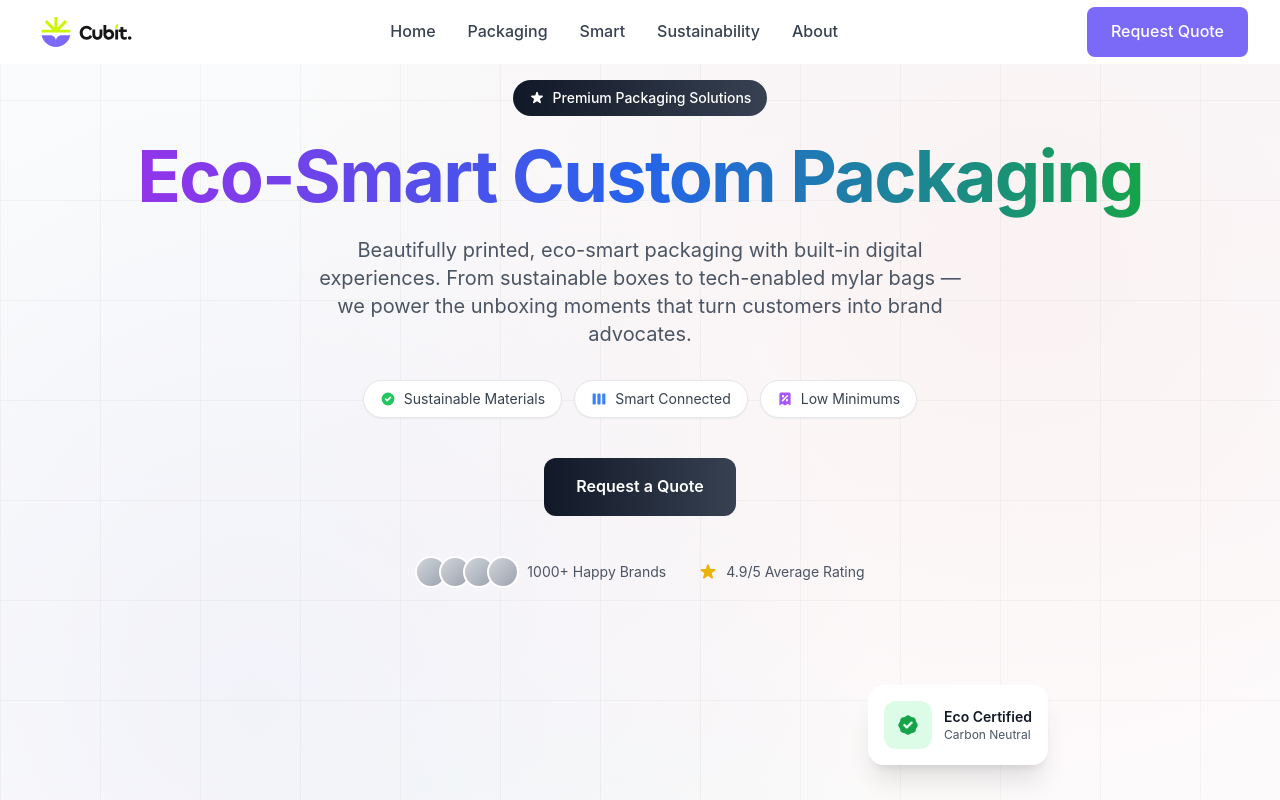
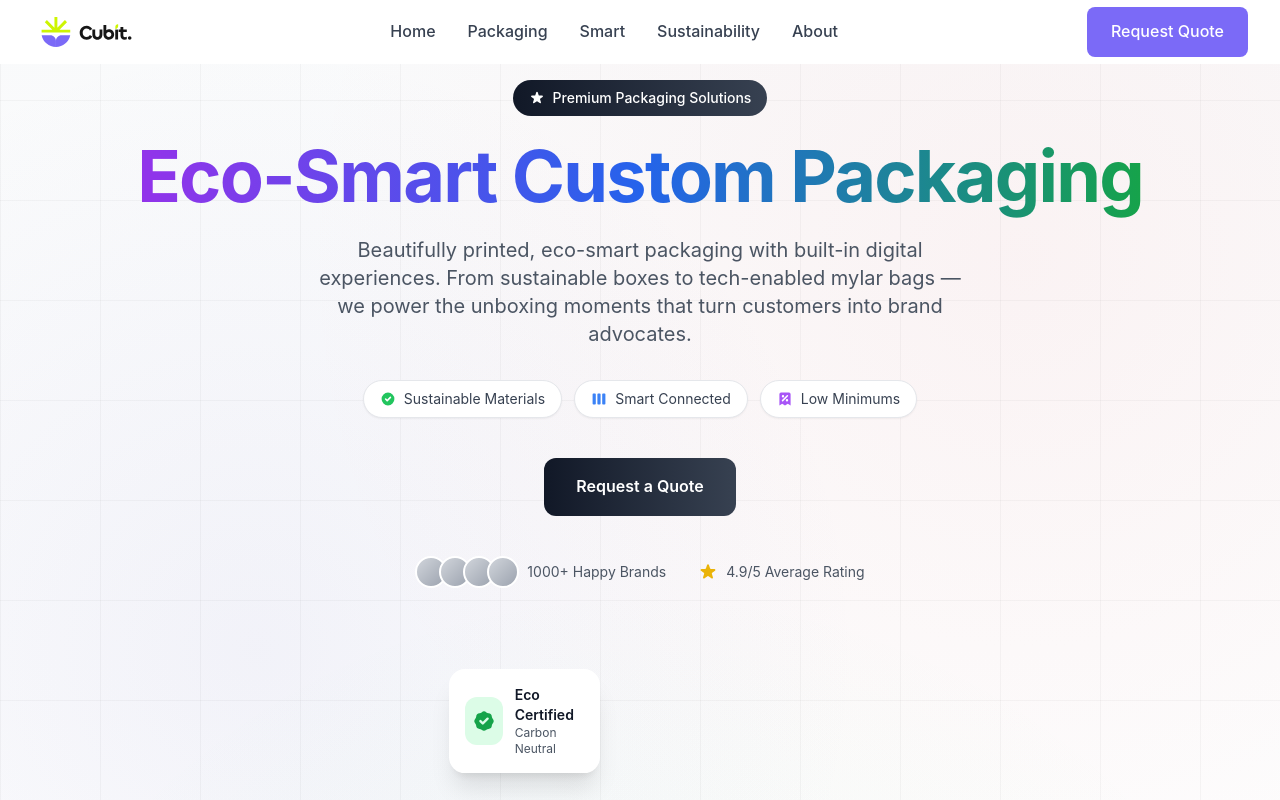
Before and after one commit to Cubitpackaging/cubitlanding, a Next.js app: page / in a window 1280 px wide. Shown: the top 800 px of the page. Built offline with nearby package versions, Linux system fonts and the light colour scheme.

Commit message:
Fix package showcase positioning - center vertically in hero section

```diff
--- a/components/Hero.js
+++ b/components/Hero.js
@@ -77,7 +77,7 @@ const Hero = () => {
   ]
 
   return (
-    <section id="home" className="relative min-h-screen flex items-center bg-gradient-to-b from-gray-50 to-white overflow-hidden">
+    <section id="home" className="relative min-h-screen bg-gradient-to-b from-gray-50 to-white overflow-hidden">
       {/* Premium Background Pattern */}
       <div className="absolute inset-0">
         <div className="absolute inset-0 bg-[radial-gradient(circle_at_20%_50%,rgba(120,119,198,0.08),transparent_50%)]"></div>
@@ -87,9 +87,9 @@ const Hero = () => {
         <div className="absolute inset-0 bg-[linear-gradient(rgba(0,0,0,0.03)_1px,transparent_1px),linear-gradient(90deg,rgba(0,0,0,0.03)_1px,transparent_1px)] bg-[size:100px_100px]"></div>
       </div>
 
-      <div className="relative z-10 max-w-7xl mx-auto px-4 sm:px-6 lg:px-8 pt-20 pb-16">
+      <div className="relative z-10 max-w-7xl mx-auto px-4 sm:px-6 lg:px-8 pt-20 pb-16 min-h-screen flex flex-col justify-center">
         {/* Main Content - Centered */}
-        <div className="text-center mb-16">
+        <div className="text-center mb-12">
           {/* Premium Badge */}
           <div className="inline-flex items-center gap-2 px-4 py-2 bg-gradient-to-r from-gray-900 to-gray-700 text-white rounded-full text-sm font-medium mb-6">
             <svg className="w-4 h-4" fill="currentColor" viewBox="0 0 20 20">
@@ -164,7 +164,7 @@ const Hero = () => {
 
         {/* Package Showcase - Centered */}
         <div className="relative max-w-4xl mx-auto">
-          <div className="relative h-[600px] lg:h-[700px]">
+          <div className="relative h-[500px] lg:h-[600px]">
             {/* Main Showcase Container */}
             <div className="absolute inset-0 flex items-center justify-center">
               {/* Rotating Package Display */}
```
